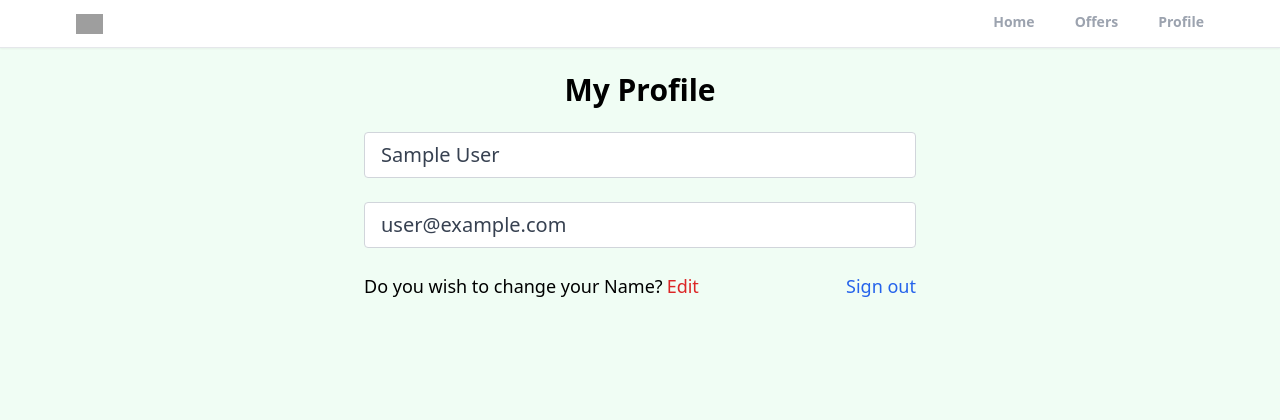
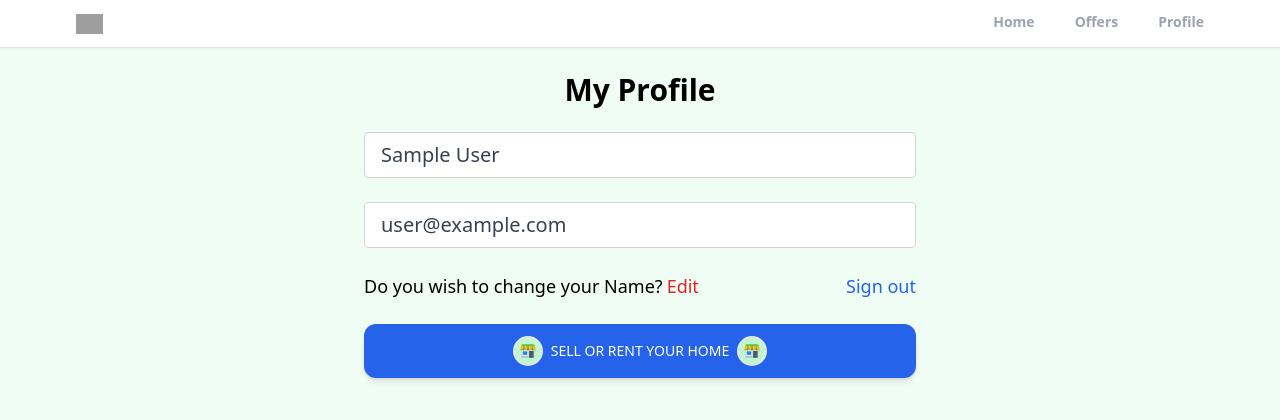
Before and after one commit to kevinrajgor/Realestate-Website, a React (Create React App) app: page /profile in a window 1280 px wide. Shown: the top 420 px of the page. Built offline with nearby package versions, Linux system fonts and the light colour scheme; no server answers; sample sign-in values are in the browser's storage; grey boxes are pictures that could not be loaded.

Commit message:
Profile- Added Create listing Button

```diff
--- a/src/Pages/Profile.jsx
+++ b/src/Pages/Profile.jsx
@@ -1,9 +1,10 @@
 import { getAuth, updateProfile } from "firebase/auth";
 import { doc, updateDoc } from "firebase/firestore";
 import React, { useState } from "react";
-import { useNavigate } from "react-router-dom";
+import { Link, useNavigate } from "react-router-dom";
 import { toast } from "react-toastify";
 import { db } from "../Firebase";
+import { FcShop } from "react-icons/fc";
 
 export default function Profile() {
   const auth = getAuth();
@@ -87,6 +88,19 @@
               </p>
             </div>
           </form>
+          <button
+            type="submit"
+            className="w-full bg-blue-600 text-white uppercase px-7 py-3 text-sm font-medium rounded-xl shadow-md hover:bg-blue-700 transition duration-150 ease-in-out hover:shadow-lg active:bg-blue-800"
+          >
+            <Link
+              to="/create-listing"
+              className="flex justify-center items-center "
+            >
+              <FcShop className="mr-2 text-3xl bg-green-200 rounded-full p-1 border-2" />
+              Sell or Rent your Home
+              <FcShop className="ml-2 text-3xl bg-green-200 rounded-full p-1 border-2" />
+            </Link>
+          </button>
         </div>
       </section>
     </>
```
